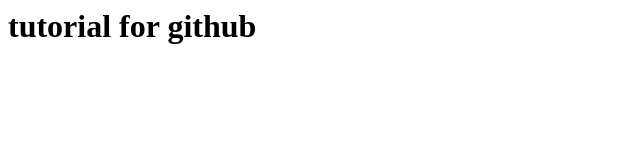
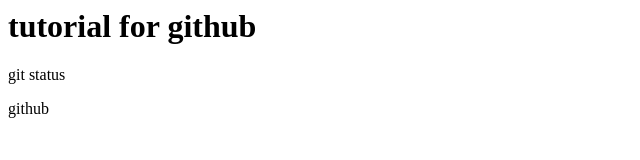
Before and after one commit to TaeTsubone/tutorial-for-git-hub, a plain HTML site: page index.html in a window 1280 px wide. Shown: the whole page, without its empty margins (0-640 px from the left). Drawn offline with Linux system fonts and the light colour scheme.

Commit message:
tutorial add

```diff
--- a/index.html
+++ b/index.html
@@ -1 +1,3 @@
 <h1>tutorial for github</h1>
+<p>git status</p>
+<p>github</p>
```
